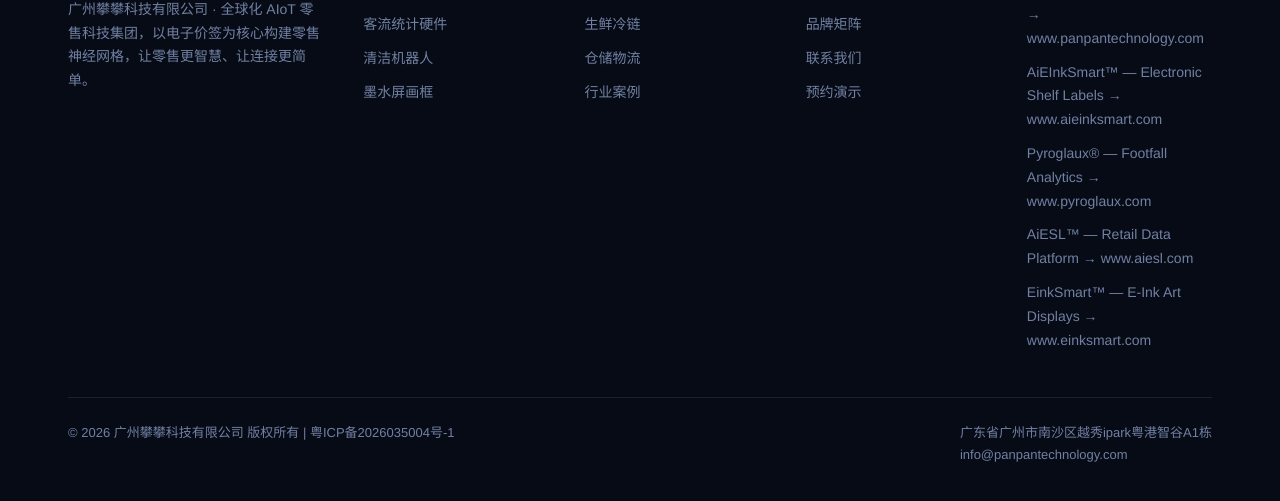
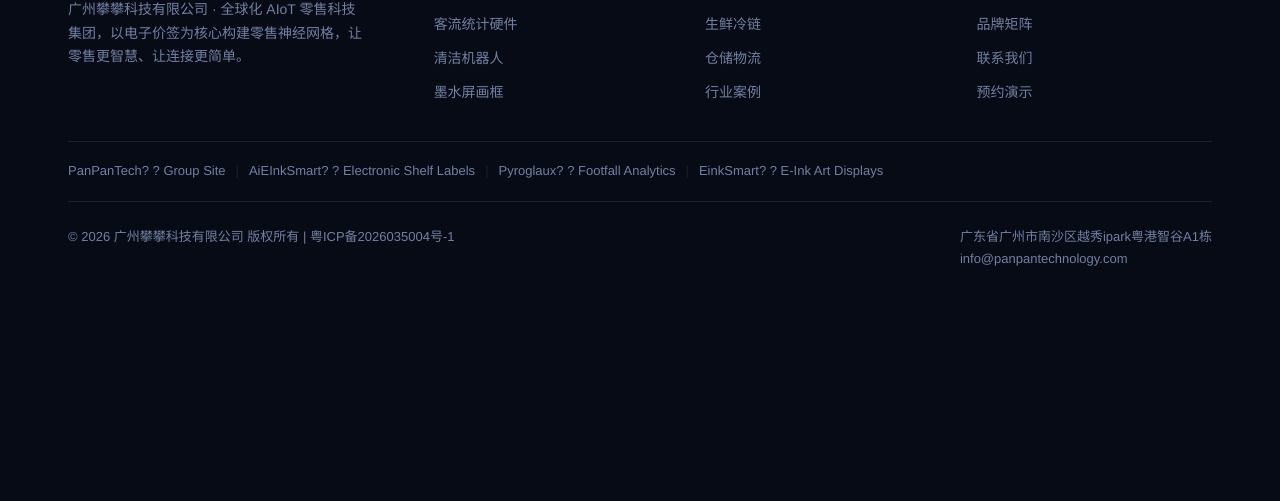
Before and after one commit to PanPanTech/aiesl.cn, a plain HTML site: page index.html in a window 1280 px wide. Shown: the part 4585-5086 px from the top of the page. After the commit the page ends 4889 px from the top, so only its background shows below. Drawn offline with Linux system fonts and the light colour scheme.

Commit message:
Refine footer brand link row
Move group links into a horizontal brand row and remove current-site self-link.

```diff
--- a/assets/style.css
+++ b/assets/style.css
@@ -296,11 +296,15 @@ table.spec .hl{color:var(--brand-2);font-weight:700}
 
 /* ============ 页脚 ============ */
 footer{border-top:1px solid var(--line);margin-top:40px;padding:60px 0 34px}
-.foot-grid{display:grid;grid-template-columns:1.4fr repeat(4,1fr);gap:36px;margin-bottom:40px}
+.foot-grid{display:grid;grid-template-columns:1.4fr repeat(3,1fr);gap:36px;margin-bottom:32px}
 .foot-brand p{color:var(--txt-3);font-size:14px;margin-top:16px;max-width:300px}
 .foot-col h5{font-size:14px;margin-bottom:16px;color:var(--txt)}
 .foot-col a{display:block;color:var(--txt-3);font-size:14px;padding:5px 0;transition:color .2s}
 .foot-col a:hover{color:var(--brand-2)}
+.footer-brand-row{border-top:1px solid var(--line);padding-top:18px;margin-bottom:18px;display:flex;flex-wrap:wrap;gap:8px 0;font-size:13px;color:var(--txt-3)}
+.footer-brand-row a{color:var(--txt-3);text-decoration:none}
+.footer-brand-row a:not(:last-child)::after{content:"|";color:var(--line);margin:0 10px}
+.footer-brand-row a:hover{color:var(--brand-2)}
 .foot-bottom{border-top:1px solid var(--line);padding-top:24px;display:flex;justify-content:space-between;
   flex-wrap:wrap;gap:12px;color:var(--txt-3);font-size:13px}
 .foot-bottom a{color:var(--txt-3)}
--- a/index.html
+++ b/index.html
@@ -241,15 +241,12 @@
         <a href="contact.html">联系我们</a>
         <a href="contact.html">预约演示</a>
       </div>
-
-      <div class="foot-col">
-        <h5>PANPANTECH GROUP</h5>
-        <a href="https://www.panpantechnology.com">PanPanTech® — Group Site → www.panpantechnology.com</a>
-        <a href="https://www.aieinksmart.com">AiEInkSmart™ — Electronic Shelf Labels → www.aieinksmart.com</a>
-        <a href="https://www.pyroglaux.com">Pyroglaux® — Footfall Analytics → www.pyroglaux.com</a>
-        <a href="https://www.aiesl.com">AiESL™ — Retail Data Platform → www.aiesl.com</a>
-        <a href="https://www.einksmart.com">EinkSmart™ — E-Ink Art Displays → www.einksmart.com</a>
-      </div>
+    </div>
+    <div class="footer-brand-row" aria-label="PanPanTech Group brands">
+      <a href="https://www.panpantechnology.com">PanPanTech? ? Group Site</a>
+      <a href="https://www.aieinksmart.com">AiEInkSmart? ? Electronic Shelf Labels</a>
+      <a href="https://www.pyroglaux.com">Pyroglaux? ? Footfall Analytics</a>
+      <a href="https://www.einksmart.com">EinkSmart? ? E-Ink Art Displays</a>
     </div>
     <div class="foot-bottom">
       <span>© 2026 广州攀攀科技有限公司 版权所有 | <a href="https://beian.miit.gov.cn/" target="_blank" rel="noopener">粤ICP备2026035004号-1</a></span>
```
Also changed, not shown: about.html (+6 -9 lines), contact.html (+6 -9 lines), products.html (+6 -9 lines), solutions.html (+6 -9 lines).
